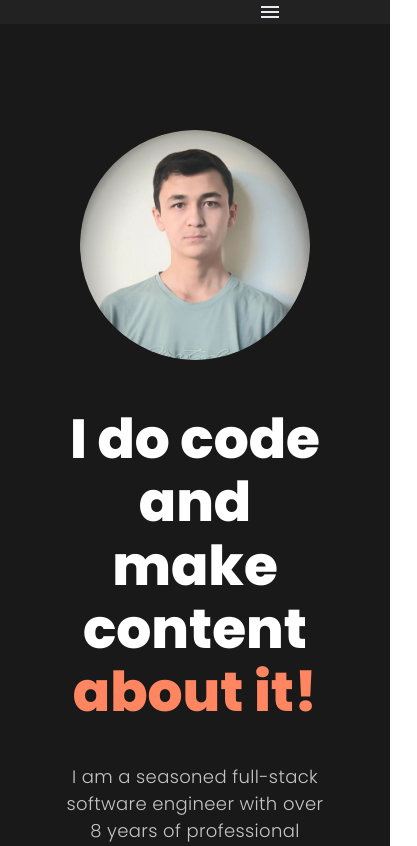
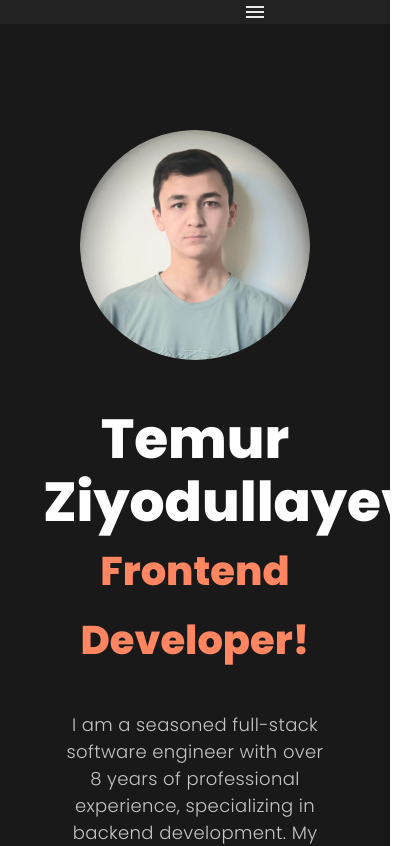
Before and after one commit to Temur200511/MY_PORTFOLIO, a plain HTML site: page index.html in a window 390 px wide. Shown: the top 846 px of the page, 417 px wide, since content can reach past the window. Drawn offline with Linux system fonts and the light colour scheme.

Commit message:
adaptive

```diff
--- a/index.html
+++ b/index.html
@@ -35,8 +35,8 @@
     <div class="section">
         <img class="My_portfolio" src="./assets/images/cropped_image.png" alt="">
 
-        <h1 class="px_55">I do code and <br>
-            make content <span class="span">about it!</span> </h1>
+        <h1 class="px_55">Temur Ziyodullayev<br>
+             <span class="span">Frontend Developer!</span> </h1>
 
             <p class="px_18 full-stack">I am a seasoned full-stack software engineer with over <br>
                 8 years of professional experience, specializing in backend development.
@@ -164,7 +164,7 @@
         </footer>
         </div>
 
-
+<script src="./app.js"></script>
 
 </body>
 </html>
--- a/style.scss
+++ b/style.scss
@@ -27,21 +27,28 @@ header{
     justify-content: center;
     align-items: center;
     gap: 256px;
-    @media(max-width:860px){
+    @media(max-width:1100px){
+        gap: 180px;
+       }
+    @media(max-width:950px){
         gap: 150px;
        }
 
        @media(max-width:860px){
-        gap: 50px;
+        gap: 80px;
        }
 
        @media(max-width:640px){
-       gap: 150px;
+       gap: 40px;
+       }
+
+       @media(max-width:600px){
+        gap: 120px;
        }
 
     .menu{
         display: none;
-        @media(max-width:640px){
+        @media(max-width:600px){
             display: block;
            }
     }
@@ -49,8 +56,12 @@ header{
     ul{
         display: flex;
         gap: 71px;
-        @media(max-width:640px){
+        @media(max-width:600px){
             display: none;
+           }
+
+           @media(max-width:860px){
+            gap: 30px;
            }
         li{
         list-style: none;
@@ -105,6 +116,7 @@ margin: auto;
         .span{
             text-align: center;
             color: rgba(255, 134, 96, 1);
+            font-size: 40px;
                 }
 
 
@@ -190,6 +202,16 @@ padding-top: 88px;
             justify-content: center;
             gap: 60px;
             padding-top: 50px;
+
+            @media(max-width:600px){
+                gap: 30px;
+               }
+
+          a:hover{
+            scale: 1.07;
+            transition: all .5s ease;
+            transform: scaleY(1.04);
+          }
          }
 
          .px_35{
@@ -310,6 +332,10 @@ line-height: 35.75px;
     @media (max-width: 930px){
         justify-content: space-around;
     }
+
+    @media(max-width:600px){
+        flex-direction: column;
+       }
 
     .px_14{
         color: rgba(132, 145, 160, 1);
```
Also changed, not shown: app.js (added), style.css, 1 other file.
